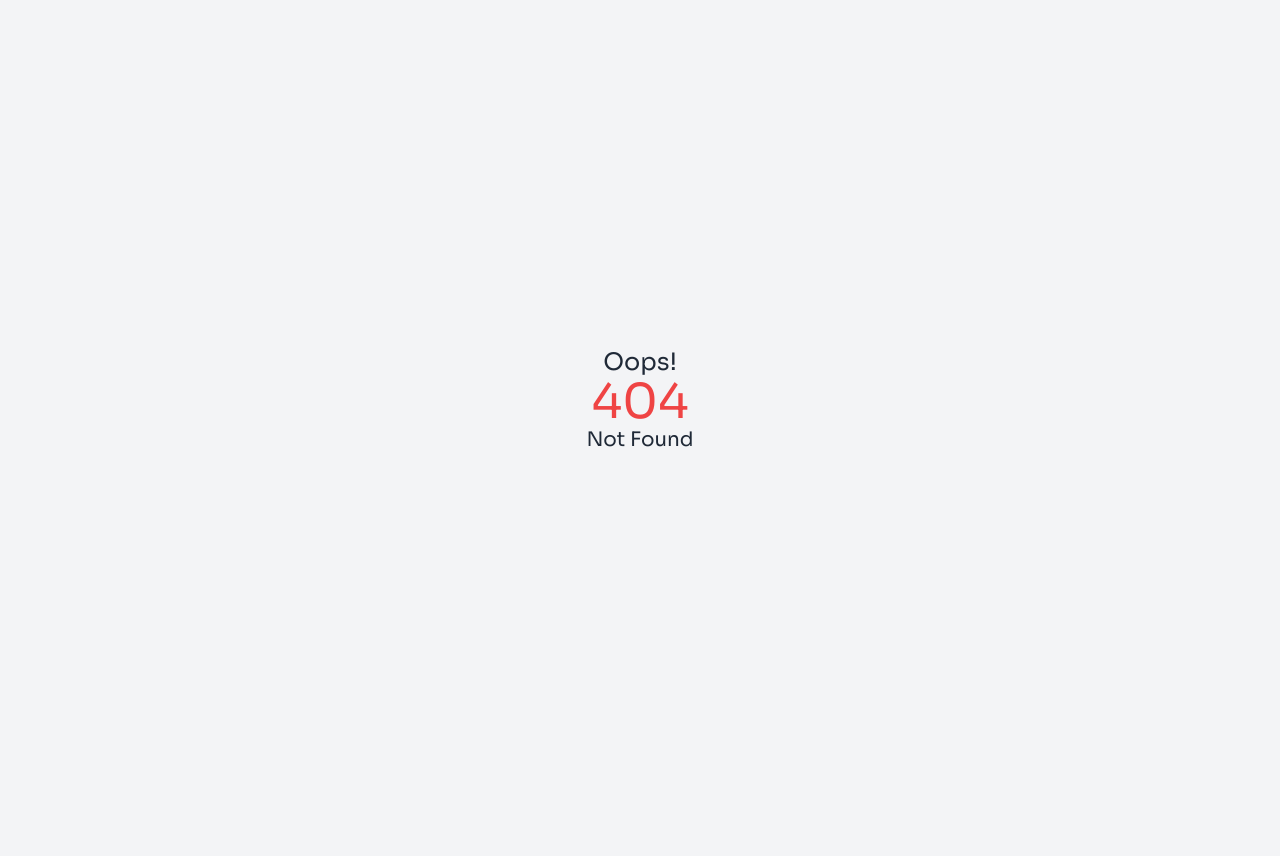
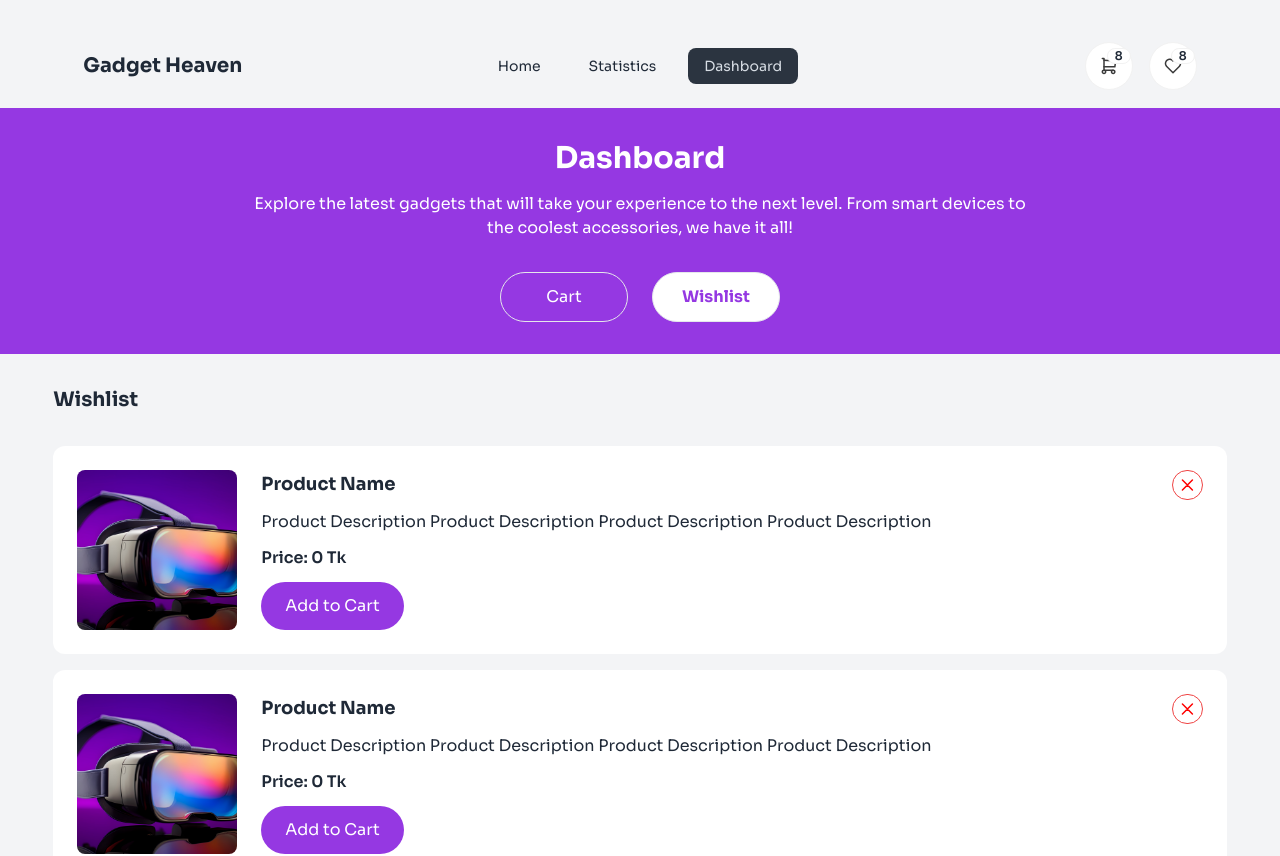
Before and after one commit to RaisulKayesRaka/Gadget-Heaven, a React (Vite) app: page /dashboard/wishlist in a window 1280 px wide. Before the commit this address had no page. Shown: the top 856 px of the page. Before the commit the page ends 800 px from the top, so only its background shows below. Built offline with nearby package versions, Linux system fonts and the light colour scheme.

Commit message:
Add dashboard page

```diff
--- a/public/data/products.json
+++ b/public/data/products.json
@@ -125,7 +125,7 @@
       "3GB RAM"
     ],
     "availability": true,
-    "rating": 4.0
+    "rating": 3.9
   },
   {
     "id": 9,
@@ -245,7 +245,7 @@
       "10mm bass boost driver"
     ],
     "availability": true,
-    "rating": 4.1
+    "rating": 3.5
   },
   {
     "id": 17,
--- /dev/null
+++ b/src/components/Cart.jsx
@@ -0,0 +1,25 @@
+import CartItem from "./CartItem";
+
+export default function Cart() {
+  return (
+    <div className="mx-auto w-11/12 max-w-screen-xl">
+      <div className="my-8 flex items-center justify-between">
+        <h2 className="text-xl font-bold">Cart</h2>
+        <div className="flex items-center justify-center gap-4">
+          <h2 className="text-xl font-bold">Total cost: 0</h2>
+          <button className="flex gap-2 rounded-full border border-[#9538E2] px-6 py-3 font-bold text-[#9538E2]">
+            Sort by Price <img src="../src/assets/sort.svg" alt="" />
+          </button>
+          <button className="rounded-full bg-[#9538E2] px-6 py-3 text-white">
+            Purchase
+          </button>
+        </div>
+      </div>
+      <div className="flex flex-col gap-4">
+        <CartItem />
+        <CartItem />
+        <CartItem />
+      </div>
+    </div>
+  );
+}
--- /dev/null
+++ b/src/components/CartItem.jsx
@@ -0,0 +1,26 @@
+export default function CartItem() {
+  return (
+    <div className="flex w-full justify-between gap-6 rounded-xl bg-white p-6">
+      <div className="w-32">
+        <img
+          src="../src/assets/banner.jpg"
+          alt=""
+          className="h-full rounded-lg object-cover"
+        />
+      </div>
+      <div className="flex-1">
+        <h3 className="mb-3 text-lg font-bold">Product Name</h3>
+        <p className="mb-3">
+          Product Description Product Description Product Description Product
+          Description
+        </p>
+        <p className="font-semibold">Price: 0 Tk</p>
+      </div>
+      <div>
+        <button className="flex rounded-full border border-red-500 p-1">
+          <img src="../src/assets/cancel.svg" alt="" />
+        </button>
+      </div>
+    </div>
+  );
+}
--- a/src/components/Dashboard.jsx
+++ b/src/components/Dashboard.jsx
@@ -1,6 +1,33 @@
+import { NavLink, Outlet } from "react-router-dom";
+import Heading from "./Heading";
 
 export default function Dashboard() {
   return (
-    <div>Dashboard</div>
-  )
+    <div>
+      <Heading
+        title="Dashboard"
+        description="Explore the latest gadgets that will take your experience to the next level. From smart devices to the coolest accessories, we have it all!"
+      />
+      <div className="flex items-center justify-center gap-6 bg-[#9538E2] pb-8">
+        <NavLink
+          to="/dashboard/cart"
+          className={({ isActive }) =>
+            `inline-block min-w-32 rounded-full border px-6 py-3 text-center ${isActive ? "bg-white text-[#9538E2] font-bold" : "text-white"}`
+          }
+        >
+          Cart
+        </NavLink>
+        <NavLink
+          to="/dashboard/wishlist"
+          className={({ isActive }) =>
+            `inline-block min-w-32 rounded-full border px-6 py-3 text-center ${isActive ? "bg-white text-[#9538E2] font-bold" : "text-white"}`
+          }
+        >
+          Wishlist
+        </NavLink>
+      </div>
+      <Outlet />
+      <div className="h-24"></div>
+    </div>
+  );
 }
--- a/src/components/Header.jsx
+++ b/src/components/Header.jsx
@@ -14,7 +14,9 @@ export default function Header() {
           <Banner />
         </section>
       ) : (
-        <Navbar />
+        <div className="mx-6 mt-6">
+          <Navbar />
+        </div>
       )}
     </>
   );
--- a/src/components/Navbar.jsx
+++ b/src/components/Navbar.jsx
@@ -28,7 +28,7 @@ export default function Navbar() {
             </div>
             <ul
               tabIndex={0}
-              className="menu dropdown-content menu-sm z-[1] mt-3 w-52 rounded-box bg-base-100 p-2 text-black shadow"
+              className="menu dropdown-content menu-sm z-[1] mt-3 w-52 rounded-box bg-base-100 p-2 text-black shadow gap-2"
             >
               <li>
                 <NavLink to="/">Home</NavLink>
@@ -44,7 +44,7 @@ export default function Navbar() {
           <a className="text-xl font-bold">Gadget Heaven</a>
         </div>
         <div className="navbar-center hidden lg:flex">
-          <ul className="menu menu-horizontal px-1">
+          <ul className="menu menu-horizontal px-1 gap-4">
             <li>
               <NavLink to="/">Home</NavLink>
             </li>
@@ -58,7 +58,7 @@ export default function Navbar() {
         </div>
         <div className="navbar-end gap-4">
           <div className="dropdown dropdown-end">
-            <div tabIndex={0} role="button" className="btn btn-circle">
+            <div tabIndex={0} role="button" className="btn btn-circle bg-white shadow-none">
               <div className="indicator">
                 <img src="/src/assets/cart.svg" alt="" className="h-5 w-5" />
                 <span className="badge indicator-item badge-sm">8</span>
@@ -80,7 +80,7 @@ export default function Navbar() {
             </div>
           </div>
           <div className="dropdown dropdown-end">
-            <div tabIndex={0} role="button" className="btn btn-circle">
+            <div tabIndex={0} role="button" className="btn btn-circle bg-white shadow-none">
               <div className="indicator">
                 <img src="/src/assets/heart.svg" alt="" className="h-5 w-5" />
                 <span className="badge indicator-item badge-sm">8</span>
--- a/src/components/ProductDetails.jsx
+++ b/src/components/ProductDetails.jsx
@@ -22,18 +22,20 @@ export default function ProductDetails() {
         <div className="mx-auto max-w-screen-lg rounded-2xl bg-white p-4">
           <div className="flex items-center justify-center">
             <div className="flex-1">
-              <img src={product.image} alt=""/>
+              <img src={product.image} alt="" />
             </div>
             <div className="flex-1">
-              <h3 className="text-2xl font-bold mb-3">{product.title}</h3>
-              <p className="text-lg font-semibold mb-4">Price: {product.price} Tk</p>
+              <h3 className="mb-3 text-2xl font-bold">{product.title}</h3>
+              <p className="mb-4 text-lg font-semibold">
+                Price: {product.price} Tk
+              </p>
               <span
                 className={`${product.availability ? "bg-green-50 text-green-500" : "bg-red-50 text-red-500"} rounded-full border px-2 py-1`}
               >
                 {product.availability ? "In Stock" : "Out of Stock"}
               </span>
               <p className="my-4">{product.description}</p>
-              <h4 className="font-bold mb-2">Specification:</h4>
+              <h4 className="mb-2 font-bold">Specification:</h4>
               <ol className="mb-4">
                 {product.Specification?.map((spec, index) => (
                   <li key={index}>
@@ -41,9 +43,10 @@ export default function ProductDetails() {
                   </li>
                 ))}
               </ol>
-              <h4 className="font-bold mb-2">Rating ⭐</h4>
-              <div className="flex items-center gap-4 mb-4">
+              <h4 className="mb-2 font-bold">Rating ⭐</h4>
+              <div className="mb-4 flex items-center gap-4">
                 <ReactStars
+                  key={product.id}
                   count={5}
                   value={product.rating}
                   size={24}
@@ -58,7 +61,7 @@ export default function ProductDetails() {
                 <button className="flex gap-2 rounded-full bg-[#9538E2] px-6 py-3 font-bold text-white">
                   Add to Cart <img src="../src/assets/cart-white.svg" alt="" />
                 </button>
-                <button className="rounded-full border bg-white p-3 font-bold aspect-square">
+                <button className="aspect-square rounded-full border bg-white p-3 font-bold">
                   <img src="../src/assets/heart.svg" alt="" />
                 </button>
               </div>
--- /dev/null
+++ b/src/components/Wishlist.jsx
@@ -0,0 +1,15 @@
+import WishlistItem from "./WishlistItem";
+
+export default function Wishlist() {
+  return (
+    <div className="mx-auto w-11/12 max-w-screen-xl">
+        <h2 className="text-xl font-bold my-8">Wishlist</h2>
+
+      <div className="flex flex-col gap-4">
+        <WishlistItem />
+        <WishlistItem />
+        <WishlistItem />
+      </div>
+    </div>
+  )
+}
--- /dev/null
+++ b/src/components/WishlistItem.jsx
@@ -0,0 +1,31 @@
+
+export default function WishlistItem() {
+  return (
+    <div className="flex w-full justify-between gap-6 rounded-xl bg-white p-6">
+      <div className="w-40">
+        <img
+          src="../src/assets/banner.jpg"
+          alt=""
+          className="h-full rounded-lg object-cover"
+        />
+      </div>
+      <div className="flex-1">
+        <h3 className="mb-3 text-lg font-bold">Product Name</h3>
+        <p className="mb-3">
+          Product Description Product Description Product Description Product
+          Description
+        </p>
+        <p className="font-semibold">Price: 0 Tk</p>
+
+        <button className="mt-3 rounded-full bg-[#9538E2] px-6 py-3 text-white">
+          Add to Cart
+        </button>
+      </div>
+      <div>
+        <button className="flex rounded-full border border-red-500 p-1">
+          <img src="../src/assets/cancel.svg" alt="" />
+        </button>
+      </div>
+    </div>
+  )
+}
--- a/src/index.css
+++ b/src/index.css
@@ -7,3 +7,7 @@
   background-color: #f3f4f6;
   font-family: "Sora", serif;
 }
+
+body{
+  overflow-y: scroll;
+}
```
Also changed, not shown: src/main.jsx (+12 -0 lines), src/assets/cancel.svg (added), src/assets/sort.svg (added).
